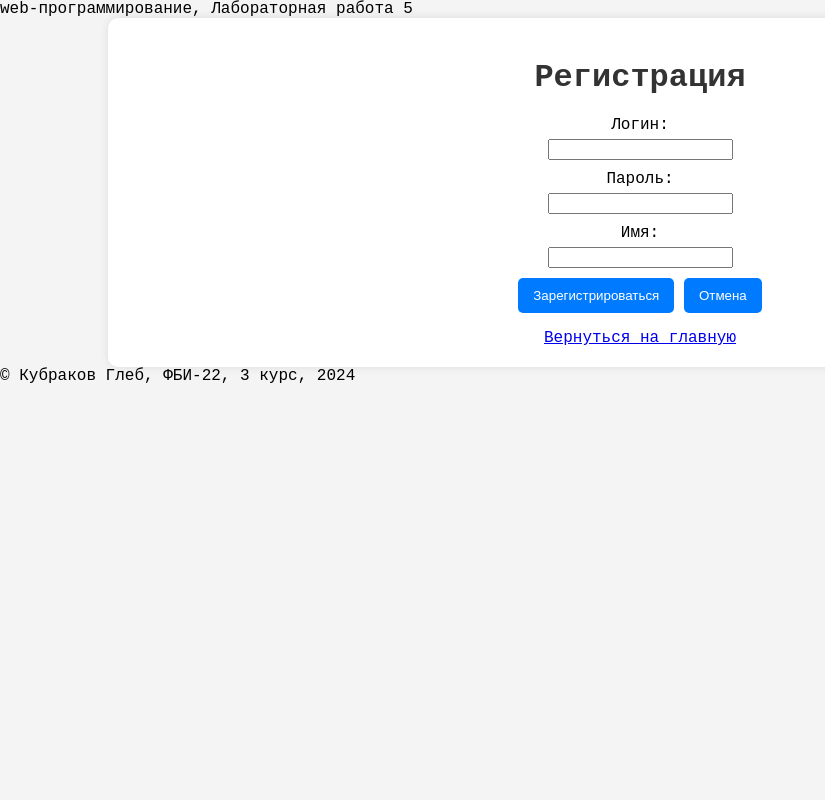
After one commit to neezynie/web-programming-labs-2, a Flask app: page /lab5/register in a window 1280 px wide. The commit adds this page. Shown: the whole page, without its empty margins (0-825 px from the left). Run offline with Flask 3, Linux system fonts and the light colour scheme.

Commit message:
Заготовка к 5-ой лабораторной

```diff
--- a/app.py
+++ b/app.py
@@ -3,12 +3,14 @@ from lab1 import lab1
 from lab2 import lab2
 from lab3 import lab3
 from lab4 import lab4
+from lab5 import lab5
 app = Flask(__name__)
 app.secret_key = "секретно-секретный секрет"
 app.register_blueprint(lab1)
 app.register_blueprint(lab2)
 app.register_blueprint(lab3)
 app.register_blueprint(lab4)
+app.register_blueprint(lab5)
 @app.errorhandler(404)
 def not_found(err):
     image_path = url_for('static', filename='404.jpg')
@@ -69,6 +71,7 @@ def index():
                 <li><a href="/lab2">2 лабораторная</a></li>
                 <li><a href="/lab3/">3 лабораторная</a></li>
                 <li><a href="/lab4/">4 лабораторная</a></li>
+                <li><a href="/lab5/">5 лабораторная</a></li>
             </ul>
             <footer>
                 <p>ФИО: Кубраков Глеб Евгеньевич</p>
--- /dev/null
+++ b/lab5.py
@@ -0,0 +1,37 @@
+from flask import Blueprint, render_template, request, redirect, session
+
+lab5 = Blueprint('lab5', __name__)
+
+@lab5.route('/lab5/')
+def index():
+    username = session.get('username', 'anonymous')
+    return render_template('lab5/lab5.html', username=username)
+
+@lab5.route('/lab5/login', methods=['GET', 'POST'])
+def login():
+    if request.method == 'GET':
+        return render_template('lab5/login.html')
+
+    # Логика для обработки входа
+    return redirect('/lab5/')
+
+@lab5.route('/lab5/register', methods=['GET', 'POST'])
+def register():
+    if request.method == 'GET':
+        return render_template('lab5/register.html')
+
+    # Логика для обработки регистрации
+    return redirect('/lab5/')
+
+@lab5.route('/lab5/list')
+def list_articles():
+    # Логика для отображения списка статей
+    return render_template('lab5/list.html')
+
+@lab5.route('/lab5/create', methods=['GET', 'POST'])
+def create_article():
+    if request.method == 'GET':
+        return render_template('lab5/create.html')
+
+    # Логика для создания статьи
+    return redirect('/lab5/list')
--- a/static/lab1/main.css
+++ b/static/lab1/main.css
@@ -1,44 +1,79 @@
-body{
+/* main.css */
+body {
+    font-family: Arial, sans-serif;
     margin: 0;
-}
-main{
-    margin-bottom: 40px;
-    padding: 10px;
+    padding: 0;
+    background-color: #f4f4f4;
 }
 
-header{
-    margin-bottom: 30px;
+.menu {
+    width: 80%;
+    margin: 0 auto;
+    text-align: center;
     padding: 20px;
-    background: lightblue;
+    background-color: #fff;
+    border-radius: 10px;
+    box-shadow: 0 0 10px rgba(0, 0, 0, 0.1);
 }
-footer{
+
+.menu h1 {
+    color: #333;
+    margin-bottom: 20px;
+}
+
+.menu ul {
+    list-style-type: none;
+    padding: 0;
+    margin-bottom: 20px;
+}
+
+.menu ul li {
+    display: inline-block;
+    margin: 0 10px;
+}
+
+.menu ul li a {
+    color: #007bff;
+    text-decoration: none;
+    padding: 10px 15px;
+    border-radius: 5px;
+    transition: background-color 0.3s ease;
+}
+
+.menu ul li a:hover {
+    background-color: #007bff;
+    color: #fff;
+}
+
+.menu p {
+    color: #666;
+    font-size: 14px;
+}
+
+form {
     margin-top: 20px;
-    padding: 10px;
-    background: lightblue;
-    text-align: right;
-    position: fixed;
-    bottom: 0;
-    left: 0;
-    right: 0;
 }
-button{
-    width: 200px;
-    height: 50px;
+
+form div {
+    margin: 10px 0;
 }
-/* Стили для ошибок */
-.error {
-    color: red;
-    font-weight: bold;
-    font-size: 1.2em;
-    margin-bottom: 10px;
+
+label {
+    display: block;
+    margin-bottom: 5px;
 }
-.snowflake {
-    color: blue;
-    font-size: 24px;
-    margin-right: 5px;
+
+
+button {
+    padding: 10px 15px;
+    background-color: #007bff;
+    color: #fff;
+    border: none;
+    cursor: pointer;
+    border-radius: 5px;
+    transition: background-color 0.3s ease;
 }
-body {
-    background-color:  color or '#ffffff' ;
-    font-size:  font_size or '16' px;
-    font-family:  font_family or 'Arial' ;
+
+button:hover {
+    background-color: #0056b3;
 }
--- /dev/null
+++ b/templates/lab5/register.html
@@ -0,0 +1,29 @@
+<link rel="stylesheet" href="{{ url_for('static', filename='lab1/main.css') }}">
+{% extends "base.html" %}
+
+{% block laba %}Лабораторная работа 5{% endblock %}
+
+{% block main %}
+<div class="menu">
+    <h1>Регистрация</h1>
+    <form method="post">
+        <div>
+            <label for="login">Логин:</label>
+            <input type="text" id="login" name="login">
+        </div>
+        <div>
+            <label for="password">Пароль:</label>
+            <input type="password" id="password" name="password">
+        </div>
+        <div>
+            <label for="name">Имя:</label>
+            <input type="text" id="name" name="name">
+        </div>
+        <div>
+            <button type="submit">Зарегистрироваться</button>
+            <button type="reset">Отмена</button>
+        </div>
+    </form>
+    <a href="/lab5/">Вернуться на главную</a>
+</div>
+{% endblock %}
```
Also changed, not shown: templates/lab5/create.html (added, +25 -0 lines), templates/lab5/lab5.html (added, +17 -0 lines), templates/lab5/list.html (added, +14 -0 lines), templates/lab5/login.html (added, +25 -0 lines).
